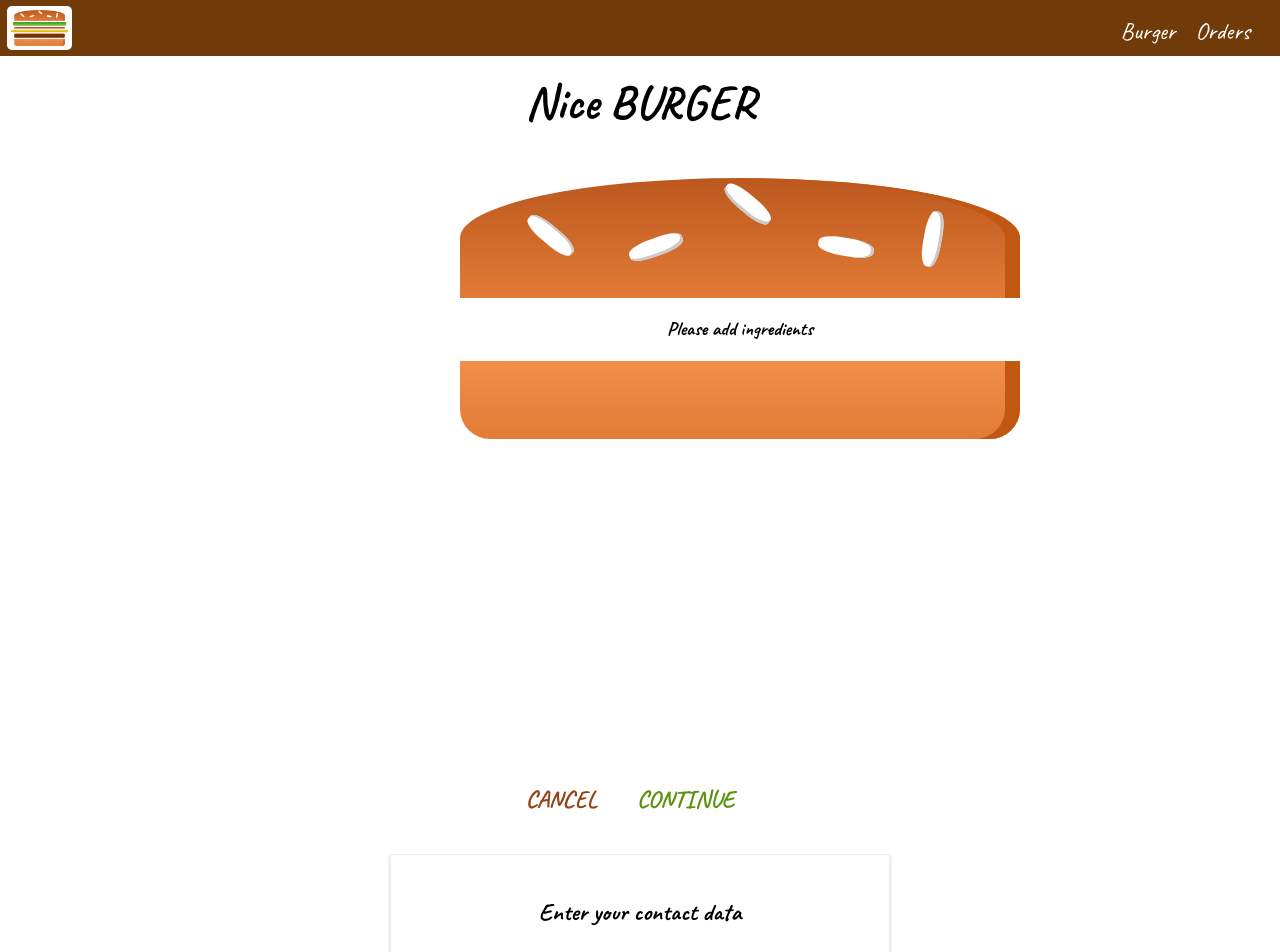
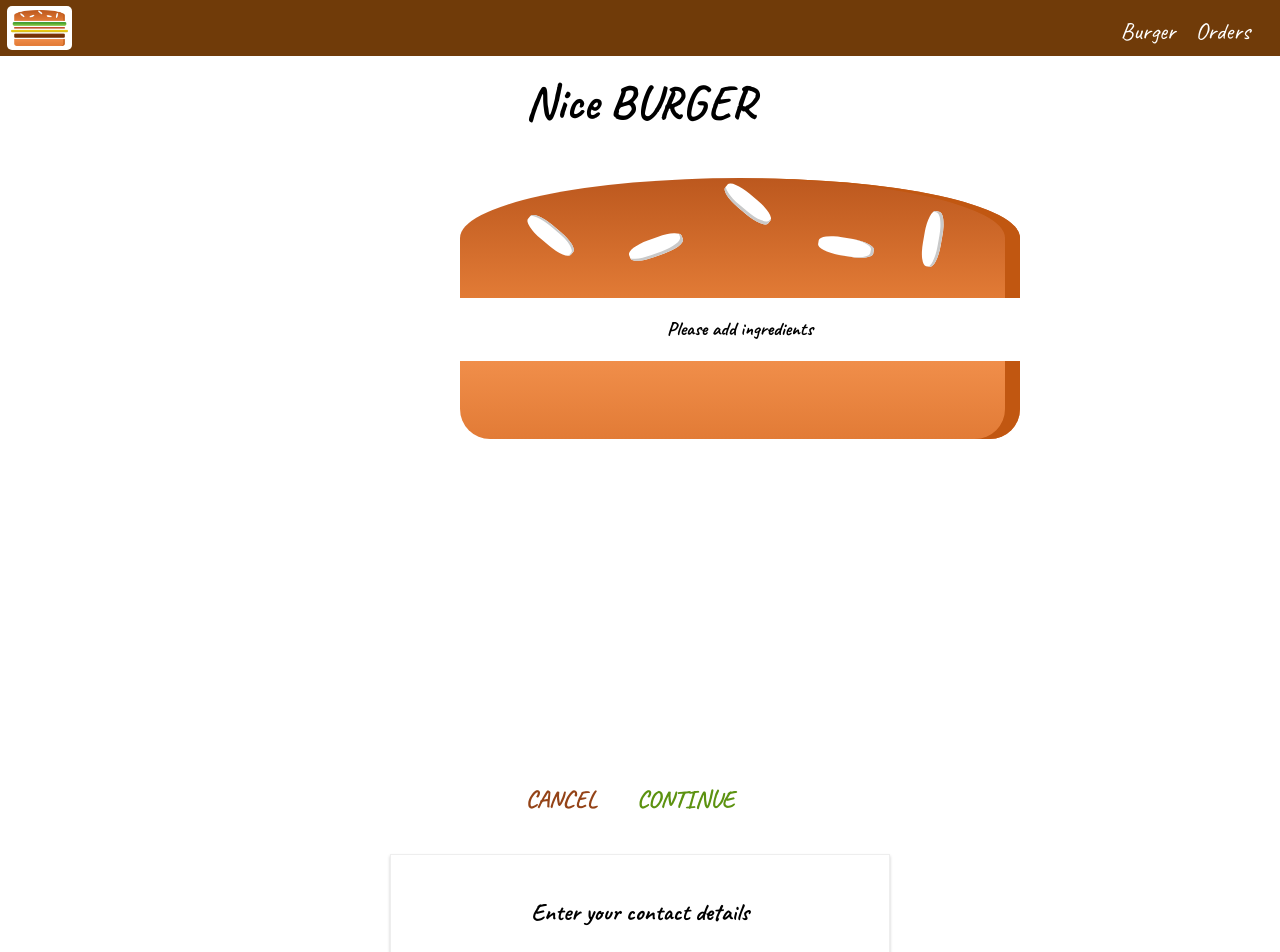
Before and after one commit to DawidSzpener/Burger, a React app: page /checkout/contact-data in a window 1280 px wide. Shown: the top 952 px of the page. Built offline with nearby package versions, Linux system fonts and the light colour scheme; a web font is replaced by a local one.

Commit message:
chore: slighty changed displayed message

```diff
--- a/src/containers/Checkout/ContactData/ContactData.js
+++ b/src/containers/Checkout/ContactData/ContactData.js
@@ -60,7 +60,7 @@
     }
     return (
       <div className={classes.ContactData}>
-        <h4>Enter your contact data</h4>
+        <h4>Enter your contact details</h4>
         {form}
       </div>
     )
```
